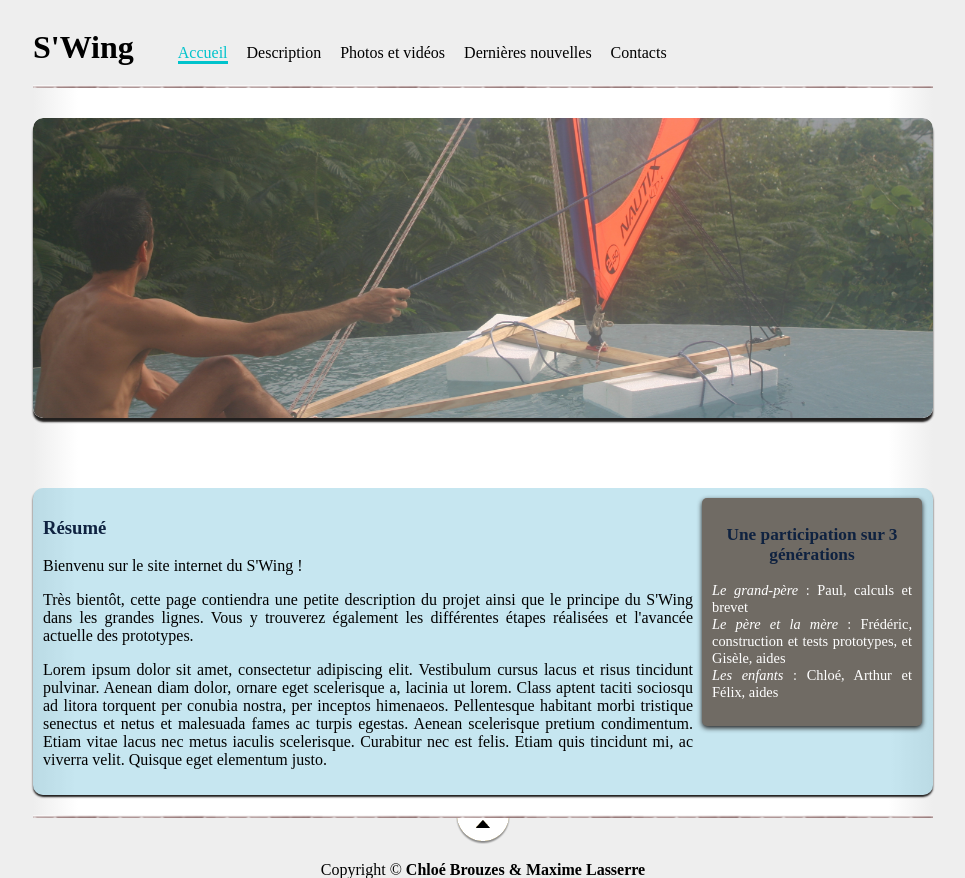
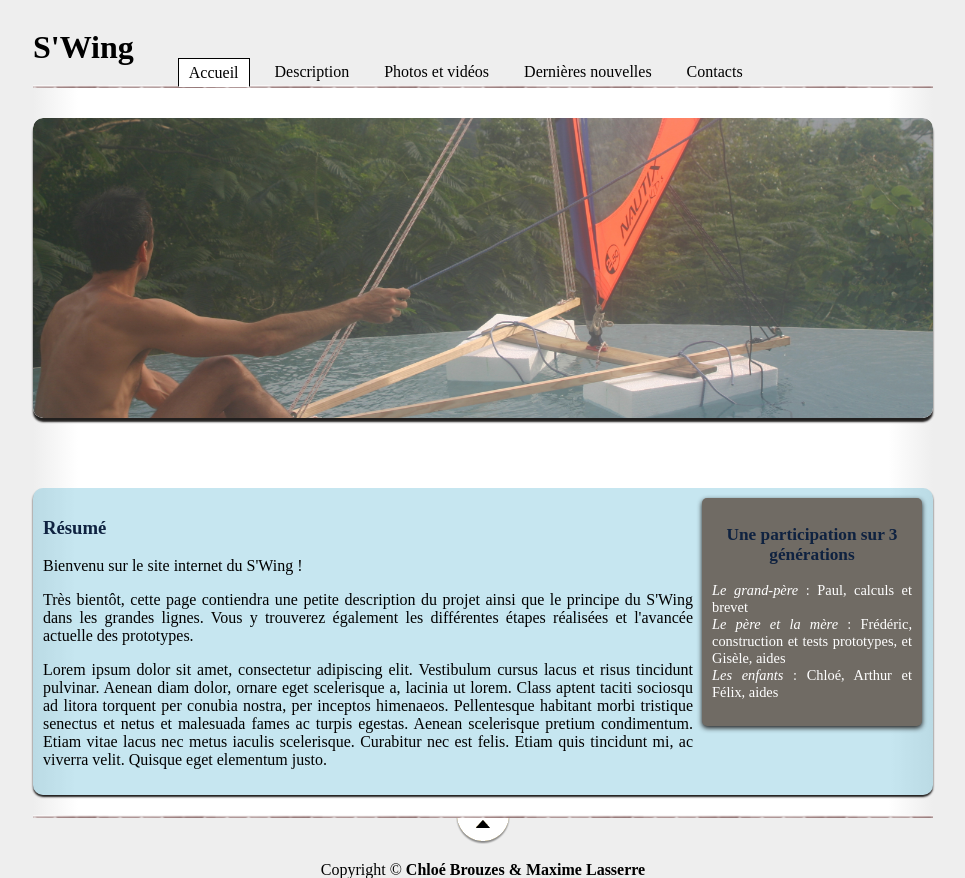
Before and after one commit to evermax/swing, a PHP site: page /index.php in a window 1280 px wide. Shown: the top 878 px of the page, without its empty margins (157-1122 px from the left). Run offline with PHP 8.4, Linux system fonts and the light colour scheme.

Commit message:
Changement de l'apparence de l'onglet actif

```diff
--- a/menus.php
+++ b/menus.php
@@ -2,13 +2,15 @@
     <h1 id="titre_principal">S'Wing</h1>
 
     <nav>
-        <ul>
-            <li class="menu_index"><a href="index.php" id="menu_index">Accueil</a></li>
-            <li class="menu_description"><a href="description.php" id="menu_description">Description</a></li>
-            <li class="menu_photo"><a href="images.php" id="menu_photo">Photos et vidéos</a></li>
-            <li class="menu_news"><a href="news.php" id="menu_news">Dernières nouvelles</a></li>
-            <li class="menu_contacts"><a href="contacts.php" id="menu_contacts">Contacts</a></li>
-        </ul>
+        <div id="menu">
+            <ul id="onglets">
+                <li id="menu_index"><a href="index.php">Accueil</a></li>
+                <li id="menu_description"><a href="description.php">Description</a></li>
+                <li id="menu_photo"><a href="images.php">Photos et vidéos</a></li>
+                <li id="menu_news"><a href="news.php">Dernières nouvelles</a></li>
+                <li id="menu_contacts"><a href="contacts.php">Contacts</a></li>
+            </ul>
+        </div>
     </nav>
 </header>
 <script src="onglet.js"></script>
--- a/onglet.js
+++ b/onglet.js
@@ -7,8 +7,4 @@ var pageurl = (location.pathname.substring(location.pathname.lastIndexOf("/") +
 
 if(pageurl == ''){pageurl = "index.php"}
 
-document.getElementById(menu[pageurl]).style.color="#00C3CC";
-document.getElementById(menu[pageurl]).style.borderBottomWidth="3px";
-document.getElementById(menu[pageurl]).style.borderBottomStyle="solid";
-document.getElementById(menu[pageurl]).style.borderBottomColor="#00C3CC";
-document.getElementsByClassName(menu[pageurl]).backgroundColor="#FFFFFF";
+document.getElementById(menu[pageurl]).className="active";
--- a/style.css
+++ b/style.css
@@ -45,19 +45,20 @@ nav
     text-align: right;
 }
 
-nav ul
-{
-    list-style-type: none;
-}
-
 nav li
 {
     display: inline-block;
     margin-right: 15px;
+    padding-left: 10px;
+    padding-right: 10px;
+    padding-top: 5px;
+    float : left;
+    height: 22px;
 }
 
 nav a
 {
+    display : block;
     text-decoration: none;
     color: #000000;
 }
@@ -72,6 +73,23 @@ nav a:hover
 .erreur
 {
     color: red;
+}
+
+#onglets
+{
+    position : absolute;
+    list-style-type : none;
+    margin-top : 0;
+    width : 750px;
+}
+
+#onglets li.active
+{
+    border-bottom: 1px solid #fff;
+    background-color: #fff;
+    border-top: 1px solid #000000;
+    border-right: 1px solid #000000;
+    border-left: 1px solid #000000;
 }
 
 /*********************** Footer **********************/
```
